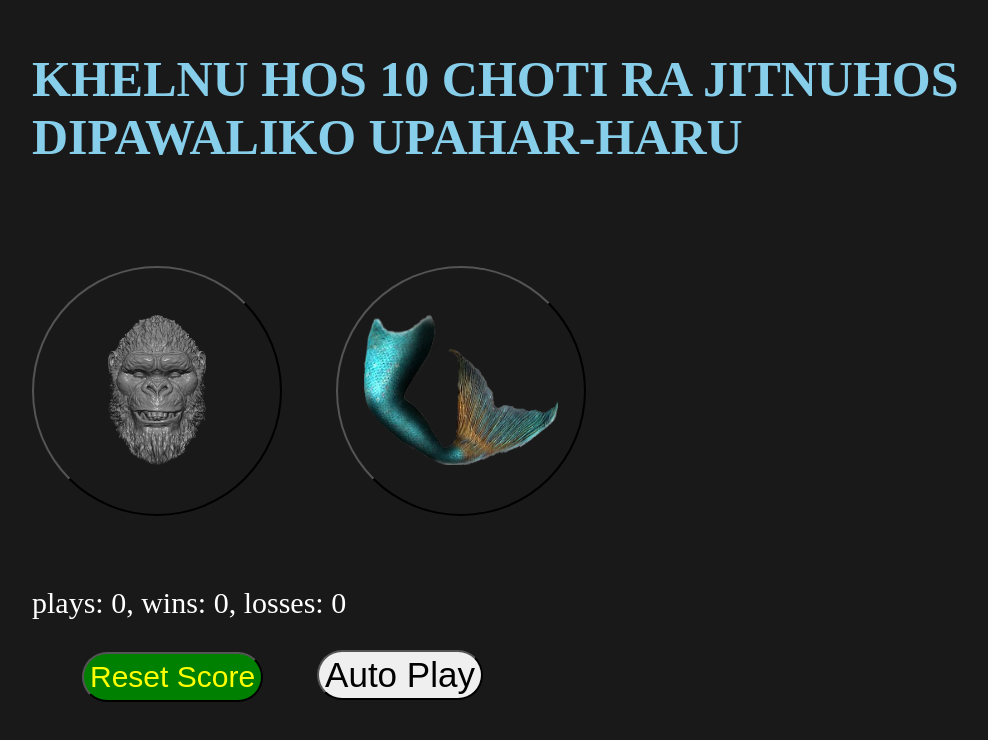
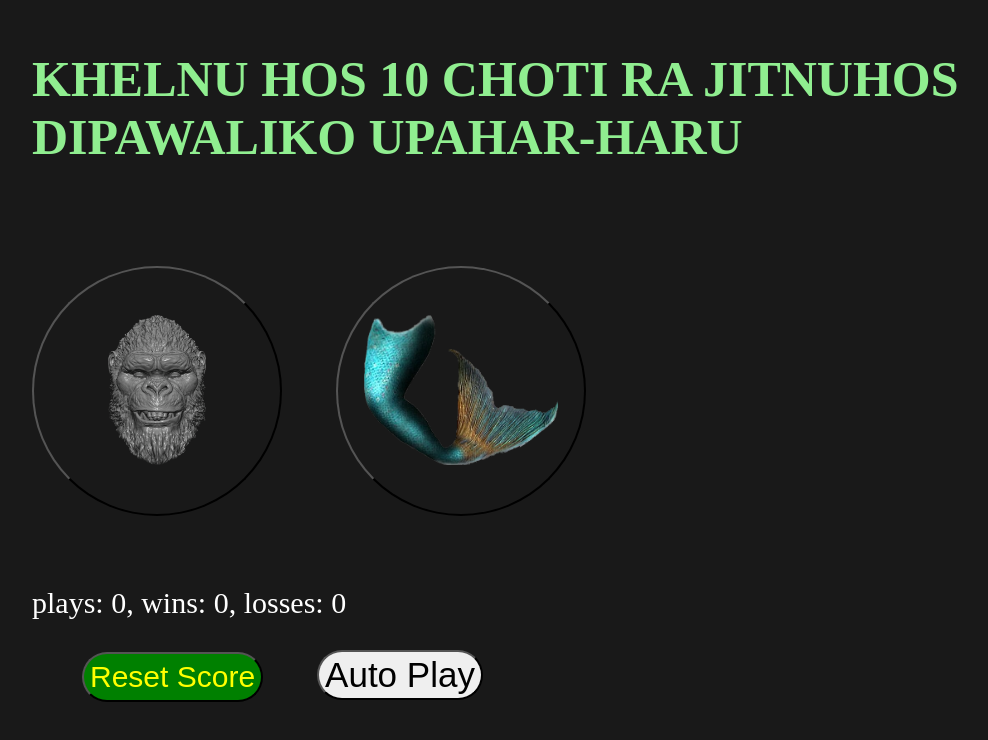
Before and after one commit to Ningwa83/head-tail, a plain HTML site: page index.html in a window 1280 px wide. Shown: the whole page, without its empty margins (26-1014 px from the left). Drawn offline with Linux system fonts and the light colour scheme.

Commit message:
Update index.html

```diff
--- a/index.html
+++ b/index.html
@@ -68,7 +68,7 @@ font-color: white;
    </style>
 </head>
 <body>
-  <p style="margin-left: 50px; font-size: 50px; color: #87CEEB; font-weight: bold">KHELNU HOS 10 CHOTI RA JITNUHOS DIPAWALIKO UPAHAR-HARU</p>
+  <p style="margin-left: 50px; font-size: 50px; color: #90EE90; font-weight: bold">KHELNU HOS 10 CHOTI RA JITNUHOS DIPAWALIKO UPAHAR-HARU</p>
 <button class="move-button js-heads-button" ><img src="heads.png" class="move-icon"></button>
 
 <button class="move-button js-tails-button"><img src="tails.png" class="move-icon"></button>
```
